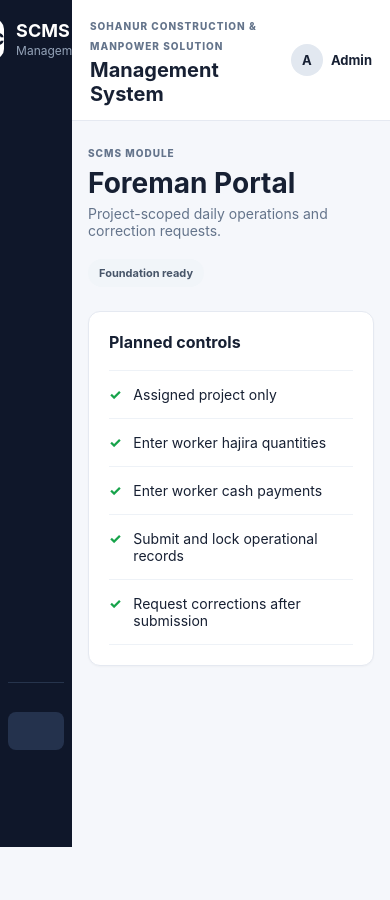
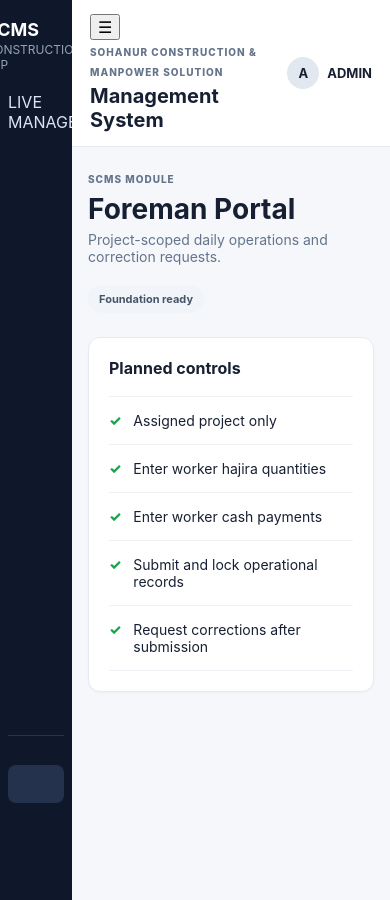
Before and after one commit to scms-Owner/SCMS-Management, a React (Vite) app: page /SCMS-Management/portal/foreman in a window 390 px wide. Before the commit the page ends 847 px from the top, so only its background shows below. Built offline with nearby package versions, Linux system fonts and the light colour scheme.

Commit message:
Add mobile navigation and construction ERP header

```diff
--- a/src/components/Layout.tsx
+++ b/src/components/Layout.tsx
@@ -1,17 +1,23 @@
-import type { ReactNode } from "react";
+import { useState, type ReactNode } from "react";
 import { NavLink } from "react-router-dom";
-import { adminNavigation,portalNavigation } from "../data/navigation";
+import { adminNavigation, portalNavigation } from "../data/navigation";
 
-export default function Layout({children}:{children:ReactNode}){
-return <div className="app-shell">
-<aside className="sidebar">
-<div className="brand"><div className="brand-mark">SC</div><div><strong>SCMS</strong><span>Management</span></div></div>
-<nav className="nav-section"><div className="nav-title">Management</div>
-{adminNavigation.map(item=><NavLink key={item.path} to={item.path} end={item.path==="/"} className={({isActive})=>`nav-link ${isActive?"active":""}`}>{item.label}</NavLink>)}</nav>
-<nav className="nav-section portal-nav"><div className="nav-title">Portals</div>
-{portalNavigation.map(item=><NavLink key={item.path} to={item.path} className="nav-link">{item.label}</NavLink>)}</nav>
-<div className="sidebar-footer"><small>SCMS Management v0.1</small><span>Database: not connected</span></div>
-</aside>
-<main className="main-area"><header className="topbar"><div><span className="eyebrow">SOHANUR CONSTRUCTION & MANPOWER SOLUTION</span><h1>Management System</h1></div><div className="user-chip"><span className="avatar">A</span><span>Admin</span></div></header><section className="page-content">{children}</section></main>
-</div>;
+export default function Layout({ children }: { children: ReactNode }) {
+  const [menuOpen, setMenuOpen] = useState(false);
+  const closeMenu = () => setMenuOpen(false);
+  return <div className="app-shell">
+    {menuOpen && <button className="sidebar-overlay" aria-label="Close menu" onClick={closeMenu} />}
+    <aside className={`sidebar ${menuOpen ? "sidebar-open" : ""}`}>
+      <div className="brand"><div className="brand-mark">SC</div><div className="brand-copy"><strong>SCMS</strong><span>CONSTRUCTION ERP</span></div><button className="mobile-close" onClick={closeMenu}>×</button></div>
+      <div className="site-label"><span className="site-dot"/> LIVE MANAGEMENT</div>
+      <nav className="nav-section"><div className="nav-title">Management</div>
+        {adminNavigation.map(item=><NavLink key={item.path} to={item.path} end={item.path==="/"} onClick={closeMenu} className={({isActive})=>`nav-link ${isActive?"active":""}`}><span className="nav-icon">{item.path==="/"?"⌂":item.label.charAt(0)}</span><span>{item.label}</span></NavLink>)}
+      </nav>
+      <nav className="nav-section portal-nav"><div className="nav-title">Portals</div>
+        {portalNavigation.map(item=><NavLink key={item.path} to={item.path} onClick={closeMenu} className="nav-link"><span className="nav-icon">↗</span><span>{item.label}</span></NavLink>)}
+      </nav>
+      <div className="sidebar-footer"><strong>SCMS Management</strong><small>v0.1 • Database not connected</small></div>
+    </aside>
+    <main className="main-area"><header className="topbar"><div className="topbar-left"><button className="menu-button" onClick={()=>setMenuOpen(true)}>☰</button><div><span className="eyebrow">SOHANUR CONSTRUCTION & MANPOWER SOLUTION</span><h1>Management System</h1></div></div><div className="user-chip"><span className="avatar">A</span><span className="user-name">ADMIN</span></div></header><section className="page-content">{children}</section></main>
+  </div>;
 }
```
